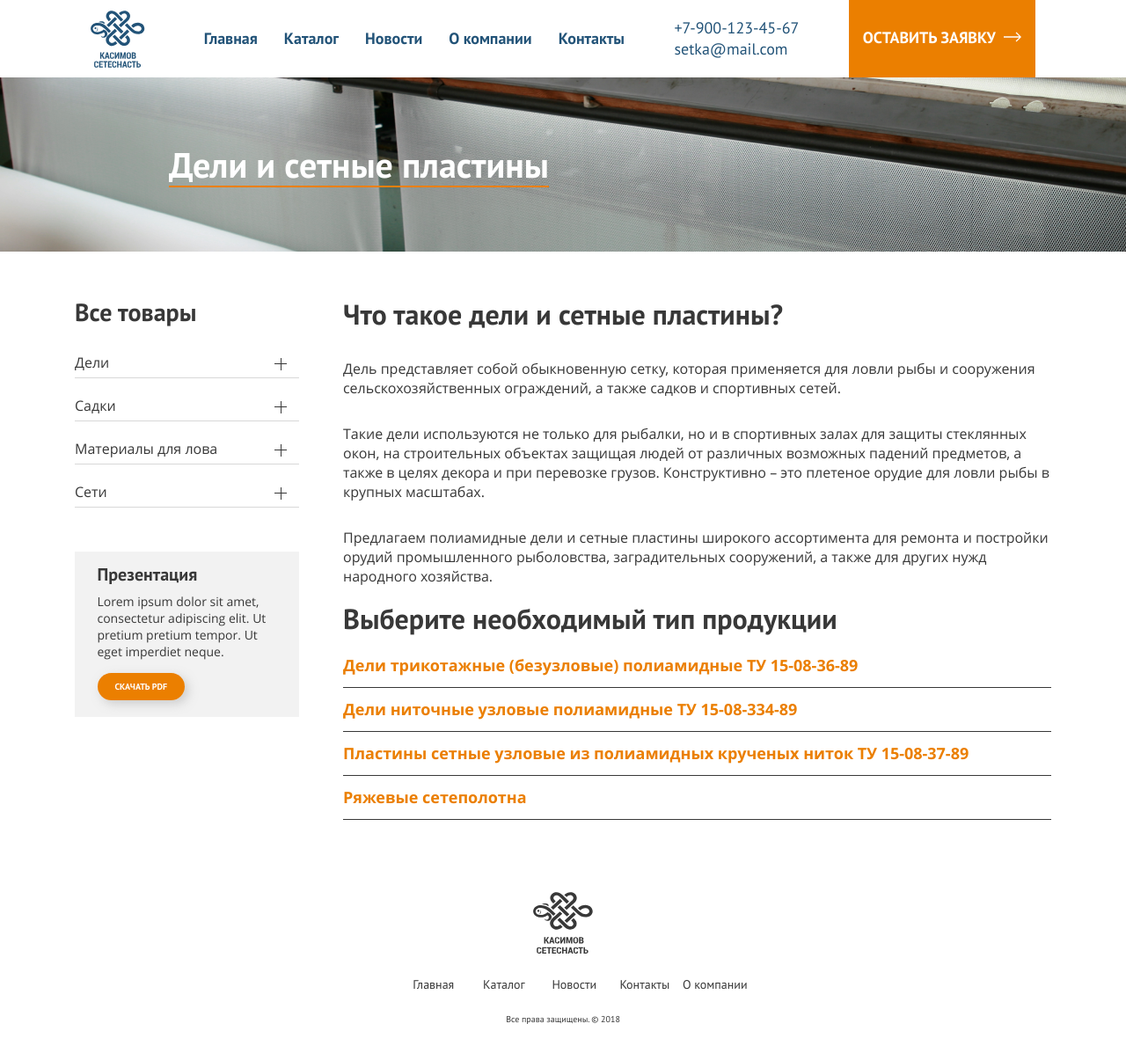
After one commit to solovjevrv/kasimov-wp, a PHP site: page /catalog-middle.html in a window 1280 px wide. The commit adds this page. Shown: the whole page at 88% size. Run offline with PHP 8.4, Linux system fonts and the light colour scheme.

Commit message:
доделана страница catalog-middle (частичный адап)

```diff
--- /dev/null
+++ b/catalog-middle.html
@@ -0,0 +1,155 @@
+<!DOCTYPE html>
+<html lang="en">
+
+<head>
+  <meta charset="utf-8">
+  <meta http-equiv="X-UA-Compatible" content="IE=edge">
+  <title>Касимовсетеснасть</title>
+  <meta name="viewport" content="width=device-width, initial-scale=1">
+  <link rel="stylesheet" type="text/css" media="screen" href="css/bootstrap.min.css">
+  <link rel="stylesheet" href="https://unpkg.com/aos@next/dist/aos.css" />
+  <link rel="stylesheet" type="text/css" media="screen" href="css/fonts.css">
+  <link rel="stylesheet" type="text/css" media="screen" href="css/main.css">
+</head>
+
+<body>
+  <!-- < ---------- MENU ---------- > -->
+  <section class="header">
+    <div class="container">
+      <div class="row menu-row">
+        <img src="img/logo.svg" alt="Логотип Касимовсетеснасть">
+        <div class="desktop-nav">
+          <ul class="nav">
+            <li class="nav-item"><a href="index.html">Главная</a></li>
+            <li class="nav-item"><a href="catalog.html">Каталог</a></li>
+            <li class="nav-item"><a href="news.html">Новости</a></li>
+            <li class="nav-item"><a href="about.html">О компании</a></li>
+            <li class="nav-item"><a href="contacts.html">Контакты</a></li>
+          </ul>
+        </div>
+        <div class="mobile-nav">
+          <span class="menu-line-1"></span>
+          <span class="menu-line-2"></span>
+          <span class="menu-line-3"></span>
+        </div>
+        <!-- /.desktop-nav -->
+        <div class="menu-contacts">
+          <a href="tel:+79001234565">+7-900-123-45-67</a><br>
+          <a href="mailto:setka@mail.com">setka@mail.com</a>
+        </div>
+        <div class="menu-button">
+          <a href="#">Оставить заявку <img src="img/right-arrow.svg" alt=""></a>
+        </div>
+
+      </div>
+      <!-- /.row -->
+    </div>
+    <!-- /.container -->
+  </section>
+  <!-- /.section.header -->
+  <!-- < ---------- HERO_CATALOG_MIDDLE ---------- > -->
+  <section class="hero-catalog-middle">
+    <a class="hero-catalog-btn" href="#">Дели и сетные пластины</a>
+  </section>
+
+  <section class="main-content">
+    <div class="container">
+      <div class="row">
+        <div class="col-md-3">
+          <div class="sidebar">
+            <h3 class="sidebar-title">Все товары</h3>
+            <div class="sidebar-category">
+              <span class="sidebar-item" id="item-1">Дели<span class="plus-btn" id="btn-1"></span></span>
+              <ul class="sidebar-product-list" id="list-1">
+                <li ><a class="sidebar-product-item" href="#">Дели трикотажные (безузловые)</a></li>
+                <li ><a class="sidebar-product-item" href="#">Дели ниточные (узловые)</a></li>
+                <li ><a class="sidebar-product-item" href="#">Пластины сетные (узловые)</a></li>
+                <li ><a class="sidebar-product-item" href="#">Ряжевые сетеполотна</a></li>
+              </ul>
+            </div>
+            <div class="sidebar-category">
+              <span class="sidebar-item" id="item-2">Садки<span class="plus-btn" id="btn-2"></span></span>
+              <!-- <ul class="sidebar-product-list" id="list-2">
+                <li class="sidebar-product-item">Дели трикотажные (безузловые)</li>
+                <li class="sidebar-product-item">Дели ниточные (узловые)</li>
+                <li class="sidebar-product-item">Пластины сетные (узловые)</li>
+                <li class="sidebar-product-item">Ряжевые сетеполотна</li>
+              </ul> -->
+            </div>
+            <div class="sidebar-category">
+              <span class="sidebar-item" id="item-3">Материалы для лова<span class="plus-btn" id="btn-3"></span></span>
+              <ul class="sidebar-product-list" id="list-3">
+                <li class="sidebar-product-item">Дели трикотажные (безузловые)</li>
+                <li class="sidebar-product-item">Дели ниточные (узловые)</li>
+                <li class="sidebar-product-item">Пластины сетные (узловые)</li>
+                <li class="sidebar-product-item">Ряжевые сетеполотна</li>
+              </ul>
+            </div>
+            <div class="sidebar-category">
+              <span class="sidebar-item" id="item-4">Сети<span class="plus-btn" id="btn-4"></span></span>
+              <ul class="sidebar-product-list" id="list-4">
+                <li class="sidebar-product-item">Дели трикотажные (безузловые)</li>
+                <li class="sidebar-product-item">Дели ниточные (узловые)</li>
+                <li class="sidebar-product-item">Пластины сетные (узловые)</li>
+                <li class="sidebar-product-item">Ряжевые сетеполотна</li>
+              </ul>
+            </div>
+            <div class="presentation">
+              <h5 class="presentation-title">Презентация</h5>
+              <p class="presntation-text">Lorem ipsum dolor sit amet, consectetur adipiscing elit. Ut pretium pretium
+                tempor. Ut eget imperdiet neque.</p>
+              <a href="#" class="presentation-btn">скачать pdf</a>
+            </div>
+          </div>
+        </div>
+        <div class="col-md-9">
+          <div class="content-block">
+            <h3 class="content-title">Что такое дели и сетные пластины?</h3>
+            <p class="content-text">Дель представляет собой обыкновенную сетку, которая применяется для ловли рыбы и
+              сооружения сельскохозяйственных ограждений, а также садков и спортивных сетей.</p>
+            <p class="content-text">Такие дели используются не только для рыбалки, но и в спортивных залах для защиты
+              стеклянных окон, на строительных объектах защищая людей от различных возможных падений предметов, а также
+              в целях декора и при перевозке грузов. Конструктивно – это плетеное орудие для ловли рыбы в крупных
+              масштабах.
+            </p>
+            <p class="content-text">Предлагаем полиамидные дели и сетные пластины широкого ассортимента для ремонта и
+              постройки орудий промышленного рыболовства, заградительных сооружений, а также для других нужд народного
+              хозяйства.</p>
+            <h3 class="content-title">Выберите необходимый тип продукции</h3>
+            <ul class="content-product-list">
+              <li ><a class="content-product-item" href="#">Дели трикотажные (безузловые) полиамидные ТУ 15-08-36-89</a>
+              </li>
+              <li ><a class="content-product-item" href="#">Дели ниточные узловые полиамидные ТУ 15-08-334-89</a></li>
+              <li ><a class="content-product-item" href="#">Пластины сетные узловые из полиамидных крученых ниток ТУ
+                  15-08-37-89</a></li>
+              <li ><a class="content-product-item" href="#">Ряжевые сетеполотна</a></li>
+            </ul>
+          </div>
+        </div>
+      </div>
+    </div>
+  </section>
+
+  <!-- < ---------- FOOTER ---------- > -->
+
+  <section class="footer">
+    <img src="img/Logo-black.svg" alt="Логотип">
+    <div class="footer-menu">
+      <ul class="footer-menu-list">
+        <li class="footer-item"><a href="#">Главная</a></li>
+        <li class="footer-item"><a href="#">Каталог</a></li>
+        <li class="footer-item"><a href="#">Новости</a></li>
+        <li class="footer-item"><a href="#">Контакты</a></li>
+        <li class="footer-item"><a href="#">О компании</a></li>
+      </ul>
+    </div>
+    <p class="footer-text"> Все права защищены. © 2018</p>
+  </section>
+
+  <script src="js/jquery.min.js"></script>
+  <script src="https://unpkg.com/aos@next/dist/aos.js"></script>
+  <script src="js/parallax.min.js"></script>
+  <script src="js/main.js"></script>
+</body>
+
+</html>
--- a/catalog.html
+++ b/catalog.html
@@ -87,7 +87,7 @@
                 <li class="product-list-item"><a href="#">Сети любого размера</a></li>
                 <li class="product-list-item"><a href="#">Безузловые сети</a></li>
                 <li class="product-list-item"><a href="#">Сверхпрочные сети</a></li>
-                <li class="product-list-item"><a href="#">Дели</a></li>
+                <li class="product-list-item"><a href="catalog-middle.html">Дели</a></li>
                 <li class="product-list-item"><a href="#">Сети для частных лиц</a></li>
                 <li class="product-list-item"><a href="#">Сети для рыбной ловли</a></li>
               </ul>
@@ -97,7 +97,7 @@
                 <li class="product-list-item"><a href="#">Сети любого размера</a></li>
                 <li class="product-list-item"><a href="#">Безузловые сети</a></li>
                 <li class="product-list-item"><a href="#">Сверхпрочные сети</a></li>
-                <li class="product-list-item"><a href="#">Дели</a></li>
+                <li class="product-list-item"><a href="catalog-middle.html">Дели</a></li>
                 <li class="product-list-item"><a href="#">Сети для частных лиц</a></li>
                 <li class="product-list-item"><a href="#">Сети для рыбной ловли</a></li>
               </ul>
@@ -107,7 +107,7 @@
                 <li class="product-list-item"><a href="#">Сети любого размера</a></li>
                 <li class="product-list-item"><a href="#">Безузловые сети</a></li>
                 <li class="product-list-item"><a href="#">Сверхпрочные сети</a></li>
-                <li class="product-list-item"><a href="#">Дели</a></li>
+                <li class="product-list-item"><a href="catalog-middle.html">Дели</a></li>
                 <li class="product-list-item"><a href="#">Сети для частных лиц</a></li>
                 <li class="product-list-item"><a href="#">Сети для рыбной ловли</a></li>
               </ul>
--- a/css/main.css
+++ b/css/main.css
@@ -43,22 +43,22 @@ h5 {
 
 .menu-row {
   width: 100%;
-  height: 100px;
+  height: 88px;
   color: #225378;
   display: flex;
   justify-content: space-around;
   align-items: center;
   margin: 0px;
 }
-
-.desktop-nav li {
+.desktop-nav {
   display: block;
 }
+.desktop-nav li {
 
+}
 .nav li {
   margin-left: 30px;
 }
-
 .nav a {
   font-family: "PT_Sans_Regular";
   font-weight: bold;
@@ -68,7 +68,6 @@ h5 {
   text-decoration: none;
   position: relative;
 }
-
 .nav a:hover:after {
   content: '';
   position: absolute;
@@ -90,7 +89,6 @@ h5 {
   color: #225378;
   margin: 20px;
 }
-
 .menu-button a {
   display: block;
   height: 100%;
@@ -105,7 +103,6 @@ h5 {
   background: #EB7F00;
   text-align: center;
 }
-
 .menu-button a:hover {
   background: #225378;
   transition: 0.5s;
@@ -116,16 +113,13 @@ h5 {
   margin-bottom: 5px;
   width: 20px;
 }
-
 .mobile-nav {
   position: relative;
   display: block;
   height: 70px;
   width: 70px;
-  border: #E3E3E3 solid 1px;
   cursor: pointer;
 }
-
 .menu-line-1 {
   position: absolute;
   background: #225378;
@@ -136,21 +130,16 @@ h5 {
   left: 50%;
   margin-left: -15px;
   transform: rotate()
-
 }
-
 .menu-line-2 {
   position: absolute;
   background: #225378;
   height: 2px;
   width: 30px;
   top: 40%;
-
   left: 50%;
   margin-left: -15px;
-
 }
-
 .menu-line-3 {
   position: absolute;
   background: #225378;
@@ -159,7 +148,6 @@ h5 {
   top: 60%;
   left: 50%;
   margin-left: -15px;
-
 }
 
 /* ---------- HERO ---------- */
@@ -1189,6 +1177,161 @@ iframe {
   line-height: 22px;
   color: #383838;
 }
+/* ---------- CATALOG_MIDDLE  ---------- */
+
+/* ---------- hero_catalog-middle  ---------- */
+.hero-catalog-middle {
+  height: 198px;
+  background: url(../img/bg-hero-catalog-mid.png) no-repeat;
+  background-size: cover;
+  display: flex;
+  align-items: center;
+  padding-left: 15%;
+}
+/* ---------- main-content  ---------- */
+.main-content {
+  padding: 50px 0px;
+}
+.sidebar-title {
+  font-family: "PT_Sans_Regular";
+  font-weight: bold;
+  font-size: 28px;
+  line-height: 37px;
+  color: #383838;
+}
+.sidebar-category {
+  padding-top: 20px;
+}
+.sidebar-item {
+  font-family: "Open_Sans_Regular";
+  font-weight: normal;
+  font-size: 16px;
+  line-height: 22px;
+  color: #383838;
+  border-bottom: 1px solid #D8D8D8;
+  position: relative;
+  display: block;
+  cursor: pointer;
+  padding-bottom: 6px;
+}
+.sidebar-product-list {
+  list-style: none;
+  padding: 0;
+  display: none;
+}
+.sidebar-product-list li {
+  padding: 10px 10px;
+}
+.sidebar-product-item {
+  font-family: "Open_Sans_Regular";
+  font-weight: normal;
+  font-size: 14px;
+  line-height: 22px;
+  color: #979797;
+}
+.sidebar-product-item:hover {
+  text-decoration: none;
+  color: #979797;
+}
+.plus-btn {
+  width: 1px;
+  height: 14px;
+  background: #383838;
+  position: absolute;
+  top: 50%;
+  margin-top: -8px;
+  right: 0%;
+  margin-right: 20px;
+}
+.plus-btn::after {
+  content: "";
+  width: 14px;
+  height: 1px;
+  background: #383838;
+  position: absolute;
+  top: 50%;
+  margin-top: -1px;
+  right: 0%;
+  margin-right: -6px;
+}
+.plus-btn-active {
+  transform: rotate(45deg);
+}
+.presentation {
+  margin-top: 50px;
+  margin-bottom: 50px;
+  background: #F2F2F2;
+  padding: 5% 10% 10% 10%;
+}
+.presentation-title {
+  font-family: "PT_Sans_Regular";
+  font-weight: bold;
+  font-size: 20px;
+  line-height: 26px;
+  color: #383838;
+}
+.presntation-text {
+  font-family: "Open_Sans_Regular";
+  font-weight: normal;
+  font-size: 14px;
+  line-height: 19px;
+  color: #383838;
+}
+.presentation-btn {
+  font-family: "PT_Sans_Regular";
+  font-weight: bold;
+  font-size: 10px;
+  line-height: 13px;
+  text-transform: uppercase;
+  color: #FFFFFF;
+  padding: 9px 20px;
+  background: #EB7F00;
+  box-shadow: 4px 4px 11px rgba(169, 169, 169, 0.5);
+  border-radius: 28.5px;
+}
+.presentation-btn:hover {
+  text-decoration: none;
+  color: #FFFFFF;
+}
+.content-block {
+  padding-left: 20px;
+}
+.content-title {
+  font-family: "PT_Sans_Regular";
+  font-weight: bold;
+  font-size: 32px;
+  line-height: 42px;
+  color: #383838;
+}
+.content-text {
+  margin-top: 30px;
+  font-family: "Open_Sans_Regular";
+  font-weight: normal;
+  font-size: 16px;
+  line-height: 22px;
+  color: #383838;
+}
+.content-product-list {
+  padding: 0;
+  list-style: none;
+}
+.content-product-list li {
+  padding: 12px 0px;
+  border-bottom: 1px solid #383838;
+}
+.content-product-item {
+  font-family: "Open_Sans_Regular";
+  font-weight: 600;
+  font-size: 18px;
+  line-height: 24px;
+  color: #EB7F00;
+
+
+}
+.content-product-item:hover {
+  text-decoration: none;
+  color: #EB7F00;
+}
 
 /* ---------- RESPONSIVE ---------- */
 
@@ -1210,10 +1353,11 @@ iframe {
   .desktop-nav {
     display: none;
   }
+
   .desktop-nav {
     background: #FFFFFF;
     position: absolute;
-    top: 100px;
+    top: 88px;
     left: 0%;
     width: 100%;
     z-index: 2;
@@ -1222,7 +1366,6 @@ iframe {
   .nav {
     display: flex;
     flex-direction: column;
-    align-items: stretch;
     text-align: center;
     width: 100%;
     height: 100vh;
@@ -1232,11 +1375,10 @@ iframe {
   }
   .nav li {
     width: 100%;
-    margin: 30px 0px 30px 0px;
+    margin: 30px auto 30px auto;
 
   }
   .nav li a {
-    width: 100%;
     padding: 20px 80px 20px 80px;
     font-size:26px;
   }
```
Also changed, not shown: js/main.js (+46 -0 lines), img/bg-hero-catalog-mid.png (added).
